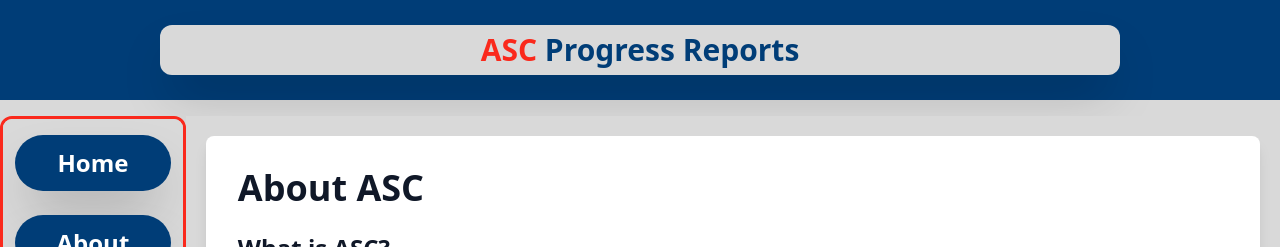
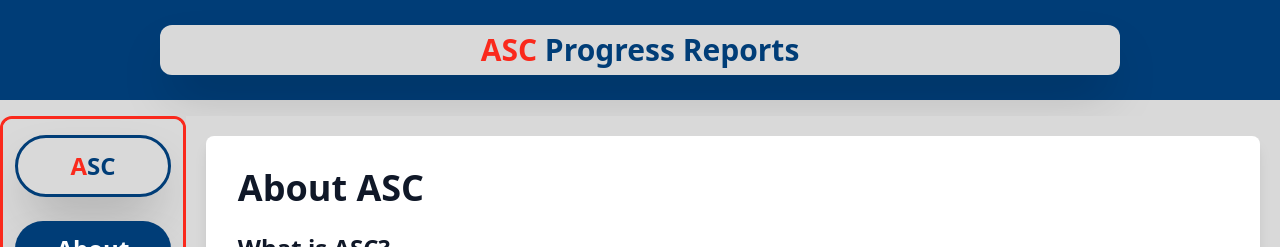
Before and after one commit to CamCalhoun/AiStudyCompanion, a React (Vite) app in the folder ASC/: page /progress in a window 1280 px wide. Shown: the top 247 px of the page. Built offline with nearby package versions, Linux system fonts and the light colour scheme; no server answers.

Commit message:
small changes based on 4/16 progress report

```diff
--- a/ASC/src/pages/Home.jsx
+++ b/ASC/src/pages/Home.jsx
@@ -56,7 +56,7 @@ function Home() {
             {/* Full Page Layout */}
             {!loading &&
                 <div className="grid grid-rows-[auto_1fr] min-h-screen">
-                    <TopBar title={`${loading ? (delayed ? "Server is waking up... Please wait." : "Loading...") : message}`} />
+                    <TopBar title={`Welcome to ASC!`} />
                     {/* Buttons + Card */}
                     <div className="my-25 grid grid-cols-[53.75%_46.25%]">
                         {/* Buttons */}
--- a/ASC/src/pages/Progress.jsx
+++ b/ASC/src/pages/Progress.jsx
@@ -32,12 +32,14 @@ export default function Progress() {
 
                     {/* Home Button */}
                     <button
-                        className="w-full mb-4 bg-pwblue rounded-full shadow-2xl flex items-center justify-center py-3
-                   hover:bg-red-400 hover:shadow-3xl hover:scale-105
-                   active:bg-pwred active:scale-95 active:shadow-md transition-all duration-300"
+                        className="w-full mb-4 bg-transparent border-3 border-pwblue rounded-full shadow-2xl flex items-center justify-center py-3
+               hover:border-pwred hover:shadow-3xl hover:scale-105
+               active:border-pwblue active:scale-95 active:shadow-md transition-all duration-300"
                         onClick={() => navigate("/")}
-                    >
-                        <h1 className="text-2xl font-bold text-white">Home</h1>
+                    >                        <h1 className="text-2xl font-bold text-white">
+                            <span className="text-pwred">A</span>
+                            <span className="text-pwblue">SC</span>
+                        </h1>
                     </button>
 
                     {/* Section Buttons */}
--- a/ASC/src/pages/Study.jsx
+++ b/ASC/src/pages/Study.jsx
@@ -1,4 +1,4 @@
-import { useEffect, useState } from 'react'
+import { useEffect, useRef, useState } from 'react'
 import { useNavigate } from "react-router-dom";
 import '../styles.css'
 import Button from '../components/Button.jsx'
@@ -36,6 +36,8 @@ function Study() {
     const [subjectsRight, setSubjectsRight] = useState([])
     const [subjectsWrong, setSubjectsWrong] = useState([])
     const [answerStatus, setAnswerStatus] = useState("")
+    const prevAnswerStatusRef = useRef("")
+    const [streak, setStreak] = useState(false)
     const [delta, setDelta] = useState(1)
 
 
@@ -51,6 +53,7 @@ function Study() {
         setSubjectsRight([])
         setSubjectsWrong([])
         handleNewChatState(true)
+        setStreak(false)
     };
 
     const [newChat, setNewChat] = useState(Boolean)
@@ -77,17 +80,36 @@ function Study() {
     }, [])
 
     useEffect(() => {
-        if (answerSelection != "") {
-            if (answerSelection == correctAnswer) {
-                sessionStorage.setItem("importedSubjects", JSON.stringify(subjectsRight))
-                setAnswerStatus("Correct")
+        if (answerSelection !== "") {
+            const isCorrect = answerSelection === correctAnswer;
+
+            if (isCorrect) {
+                sessionStorage.setItem("importedSubjects", JSON.stringify(subjectsRight));
+
+                if (prevAnswerStatusRef.current === "Correct") {
+                    setStreak(true);
+                } else {
+                    setStreak(false);
+                }
+
+                setAnswerStatus("Correct");
+                prevAnswerStatusRef.current = "Correct";
             } else {
-                sessionStorage.setItem("importedSubjects", JSON.stringify(subjectsWrong))
-                setAnswerStatus("Incorrect")
+                sessionStorage.setItem("importedSubjects", JSON.stringify(subjectsWrong));
+
+                if (prevAnswerStatusRef.current === "Incorrect") {
+                    setStreak(true);
+                } else {
+                    setStreak(false);
+                }
+
+                setAnswerStatus("Incorrect");
+                prevAnswerStatusRef.current = "Incorrect";
             }
-            window.dispatchEvent(new Event("subjectsUpdated"))
+
+            window.dispatchEvent(new Event("subjectsUpdated"));
         }
-    }, [answerSelection])
+    }, [answerSelection]);
 
     const handleGenerateQuestion = async (selectedSubject) => {
         if (!selectedSubject) {
@@ -117,7 +139,7 @@ function Study() {
                 curSubject: selectedSubject,
                 newChat: newChat,
                 delta: delta,
-                answerStatus: answerStatus
+                streak: streak
 
             }
             console.log(payload)
```
Also changed, not shown: 1 other file (tests, documents, lock files or other folders).
